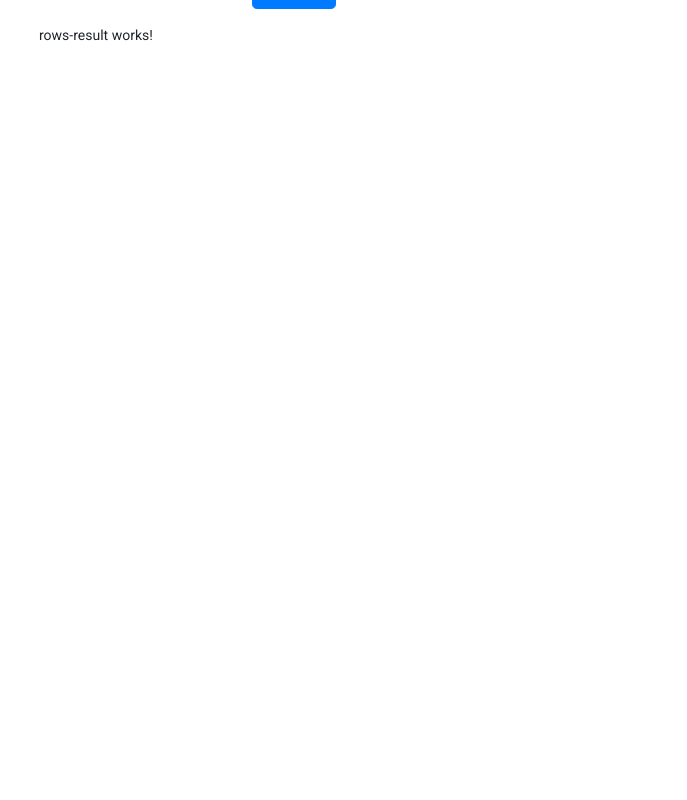
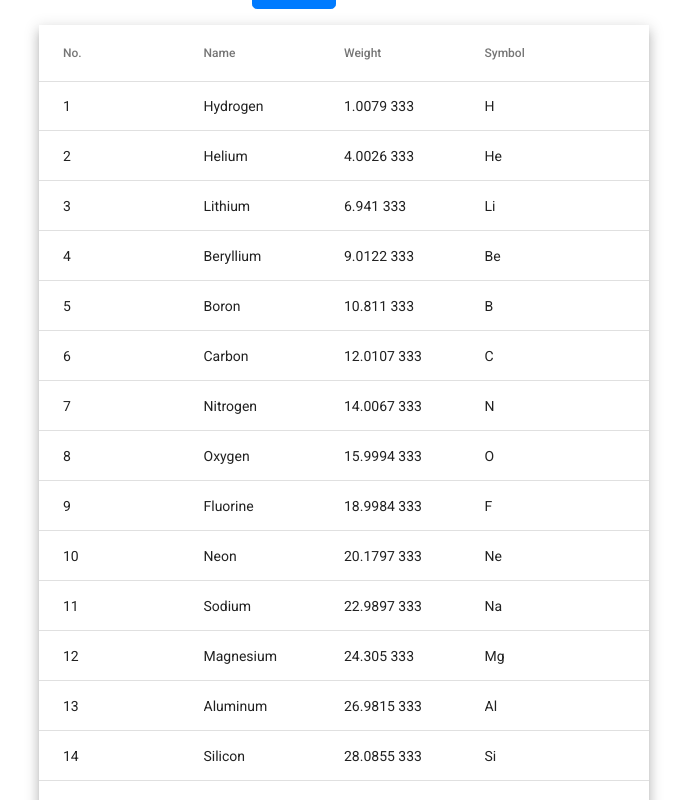
Before and after one commit to MaciekGolowkin/PracaMagisterskaGui, an Angular app: page /home in a window 1280 px wide. Shown: the part 220-1020 px from the top of the page, without its empty margins (296-983 px from the left). Before the commit the page ends 800 px from the top, so only its background shows below. Built offline with nearby package versions, Linux system fonts and the light colour scheme.

Commit message:
Opracowanie wyglądu rejestru

```diff
--- a/src/app/application-body/registry/rows-result/rows-result.component.html
+++ b/src/app/application-body/registry/rows-result/rows-result.component.html
@@ -1 +1,59 @@
-<p>rows-result works!</p>
+<div class="example-container mat-elevation-z8">
+    <mat-table #table [dataSource]="dataSource">
+
+      <!--- Note that these columns can be defined in any order.
+            The actual rendered columns are set as a property on the row definition" -->
+
+      <!-- Position Column -->
+      <ng-container matColumnDef="position">
+        <mat-header-cell *matHeaderCellDef> No. </mat-header-cell>
+        <mat-cell *matCellDef="let element"> {{element.position}}
+
+        </mat-cell>
+      </ng-container>
+
+      <!-- Name Column -->
+      <ng-container matColumnDef="name">
+        <mat-header-cell *matHeaderCellDef> Name </mat-header-cell>
+        <mat-cell *matCellDef="let element" (click)="cellClicked(element)"> {{element.name}} </mat-cell>
+      </ng-container>
+
+      <!-- Weight Column -->
+      <ng-container matColumnDef="weight">
+        <mat-header-cell *matHeaderCellDef> Weight </mat-header-cell>
+        <mat-cell *matCellDef="let element"> {{element.weight}} 333</mat-cell>
+      </ng-container>
+
+      <!-- Symbol Column -->
+      <ng-container matColumnDef="symbol">
+        <mat-header-cell *matHeaderCellDef> Symbol </mat-header-cell>
+        <mat-cell *matCellDef="let element"> {{element.symbol}} </mat-cell>
+      </ng-container>
+
+      <!-- The exapnded row contents-->
+      <!-- Expanded Content Column - The detail row is made up of this one column -->
+      <ng-container matColumnDef="expandedDetail">
+        <mat-cell *matCellDef="let detail">
+          Maaz
+        </mat-cell>
+      </ng-container>
+
+      <mat-header-row *matHeaderRowDef="displayedColumns"></mat-header-row>
+      <!-- <mat-row (click)="test()" *matRowDef="let row; columns: displayedColumns;"></mat-row> -->
+      <mat-row *matRowDef="let row; columns: displayedColumns;"
+
+              class="element-row"
+              [class.expanded]="expandedElement == row"
+              (click)="expandedElement = row"></mat-row>
+      <mat-row *matRowDef="let row; columns: ['expandedDetail']; when: isExpansionDetailRow"
+              [@detailExpand]="row.element == expandedElement ? 'expanded' : 'collapsed'"
+              style="overflow: hidden">
+      </mat-row>
+
+    </mat-table>
+  </div>
+
+
+  <!-- Copyright 2017 Google Inc. All Rights Reserved.
+      Use of this source code is governed by an MIT-style license that
+      can be found in the LICENSE file at http://angular.io/license -->
--- a/src/app/application-body/registry/rows-result/rows-result.component.ts
+++ b/src/app/application-body/registry/rows-result/rows-result.component.ts
@@ -1,9 +1,21 @@
 import { Component, OnInit } from '@angular/core';
+import { DataSource } from '@angular/cdk/collections';
+import { Observable } from 'rxjs';
+import { of } from 'rxjs';
+import { animate, state, style, transition, trigger } from '@angular/animations';
+
 
 @Component({
   selector: 'app-rows-result',
   templateUrl: './rows-result.component.html',
-  styleUrls: ['./rows-result.component.css']
+  styleUrls: ['./rows-result.component.css'],
+  animations: [
+    trigger('detailExpand', [
+      state('collapsed', style({ height: '0px', minHeight: '0', visibility: 'hidden' })),
+      state('expanded', style({ height: '*', visibility: 'visible' })),
+      transition('expanded <=> collapsed', animate('225ms cubic-bezier(0.4, 0.0, 0.2, 1)')),
+    ]),
+  ]
 })
 export class RowsResultComponent implements OnInit {
 
@@ -11,5 +23,61 @@ export class RowsResultComponent implements OnInit {
 
   ngOnInit(): void {
   }
+  displayedColumns = ['position', 'name', 'weight', 'symbol'];
+  dataSource = new ExampleDataSource();
+
+isExpansionDetailRow = (i: number, row: Object) => row.hasOwnProperty('detailRow');
+  expandedElement: any;
+  test() {
+    console.log('test');
+  }
+
+  cellClicked(element) {
+    console.log(element.name + ' cell clicked');
+  }
 
 }
+
+export interface Element {
+  name: string;
+  position: number;
+  weight: number;
+  symbol: string;
+}
+
+
+
+const ELEMENT_DATA: Element[] = [
+  {position: 1, name: 'Hydrogen', weight: 1.0079, symbol: 'H'},
+  {position: 2, name: 'Helium', weight: 4.0026, symbol: 'He'},
+  {position: 3, name: 'Lithium', weight: 6.941, symbol: 'Li'},
+  {position: 4, name: 'Beryllium', weight: 9.0122, symbol: 'Be'},
+  {position: 5, name: 'Boron', weight: 10.811, symbol: 'B'},
+  {position: 6, name: 'Carbon', weight: 12.0107, symbol: 'C'},
+  {position: 7, name: 'Nitrogen', weight: 14.0067, symbol: 'N'},
+  {position: 8, name: 'Oxygen', weight: 15.9994, symbol: 'O'},
+  {position: 9, name: 'Fluorine', weight: 18.9984, symbol: 'F'},
+  {position: 10, name: 'Neon', weight: 20.1797, symbol: 'Ne'},
+  {position: 11, name: 'Sodium', weight: 22.9897, symbol: 'Na'},
+  {position: 12, name: 'Magnesium', weight: 24.305, symbol: 'Mg'},
+  {position: 13, name: 'Aluminum', weight: 26.9815, symbol: 'Al'},
+  {position: 14, name: 'Silicon', weight: 28.0855, symbol: 'Si'},
+  {position: 15, name: 'Phosphorus', weight: 30.9738, symbol: 'P'},
+  {position: 16, name: 'Sulfur', weight: 32.065, symbol: 'S'},
+  {position: 17, name: 'Chlorine', weight: 35.453, symbol: 'Cl'},
+  {position: 18, name: 'Argon', weight: 39.948, symbol: 'Ar'},
+  {position: 19, name: 'Potassium', weight: 39.0983, symbol: 'K'},
+  {position: 20, name: 'Calcium', weight: 40.078, symbol: 'Ca'},
+];
+
+export class ExampleDataSource extends DataSource<any> {
+  /** Connect function called by the table to retrieve one stream containing the data to render. */
+  connect(): Observable<Element[]> {
+    const rows = [];
+    ELEMENT_DATA.forEach(element => rows.push(element, {detailRow: true, element }));
+    console.log(rows);
+    return of(rows);
+  }
+
+  disconnect() { }
+}
```
Also changed, not shown: src/app/application-body/registry/cryteria/cryteria.component.ts (line endings or trailing spaces).
